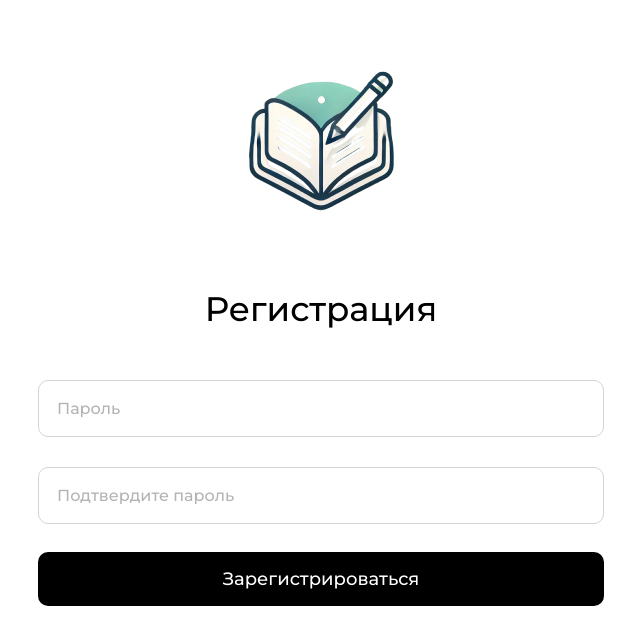
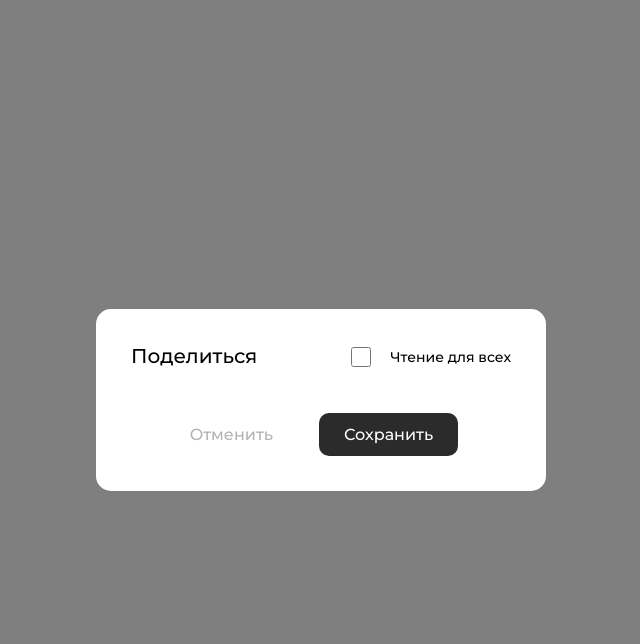
Before and after one commit to hil1ch/vite-react-ts-project, a React (Vite) app: page / in a window 1280 px wide. Shown: the top 644 px of the page, without its empty margins (319-959 px from the left). Built offline with nearby package versions, Linux system fonts and the light colour scheme.

Commit message:
ShareModal

```diff
--- a/src/App/App.tsx
+++ b/src/App/App.tsx
@@ -1,8 +1,8 @@
-import PasswordInputPage from "../Pages/PasswordInputPage/PasswordInputPage";
+import ShareModal from "../Shared/ShareModal/ShareModal";
 
 function App() {
   return <div>
-    <PasswordInputPage />
+    <ShareModal />
   </div>
 }
 
--- /dev/null
+++ b/src/Shared/ShareModal/ShareModal.css
@@ -0,0 +1,84 @@
+.modal__overlay {
+   position: fixed;
+   top: 0;
+   left: 0;
+   width: 100%;
+   height: 100%;
+   background-color: rgba(0, 0, 0, 0.5);
+   display: flex;
+   justify-content: center;
+   align-items: center;
+   z-index: 1000;
+}
+
+.share__action {
+   width: 450px;
+   background-color: #fff;
+   border-radius: 15px;
+}
+
+.share__inner {
+   padding: 35px 35px;
+   font-family: 'Montserrat', sans-serif;
+}
+
+.share__header {
+   display: flex;
+   justify-content: space-between;
+   margin-bottom: 43px;
+}
+
+.share__input {
+   display: flex;
+   align-items: center;
+}
+
+.share__input input {
+   margin-right: 20px;
+}
+
+.share__input input[type="checkbox"] {
+   width: 20px;
+   height: 20px;
+}
+
+.share__status {
+   font-size: 14px;
+   font-weight: 500;
+   margin: 0;
+}
+
+.share__title {
+   font-size: 20px;
+   font-weight: 500;
+   margin: 0;
+}
+
+.share__btn {
+   display: flex;
+   align-items: center;
+   justify-content: center;
+}
+
+.share__cancel {
+   font-family: 'Montserrat', sans-serif;
+   border: none;
+   background-color: #fff;
+   font-size: 16px;
+   font-weight: 500;
+   color: #B2B2B2;
+   cursor: pointer;
+   margin-right: 40px;
+}
+
+.share__save {
+   font-family: 'Montserrat', sans-serif;
+   border: none;
+   color: #fff;
+   background-color: #2B2B2B;
+   padding: 12px 25px;
+   border-radius: 10px;
+   font-size: 16px;
+   font-weight: 500;
+   cursor: pointer;
+}
--- /dev/null
+++ b/src/Shared/ShareModal/ShareModal.tsx
@@ -0,0 +1,27 @@
+import './ShareModal.css';
+
+function ShareModal() {
+   return (
+      <div className="share__open hidden">
+         <div className="modal__overlay">
+            <section className="share__action">
+               <div className="share__inner">
+                  <div className="share__header">
+                     <h2 className="share__title">Поделиться</h2>
+                     <div className="share__input">
+                        <input type="checkbox"></input>
+                        <p className="share__status">Чтение для всех</p>
+                     </div>
+                  </div>
+                  <div className="share__btn">
+                     <button type="reset" className="share__cancel">Отменить</button>
+                     <button type="button" className="share__save">Сохранить</button>
+                  </div>
+               </div>
+            </section>
+         </div>
+      </div>
+   )
+}
+
+export default ShareModal;
```
